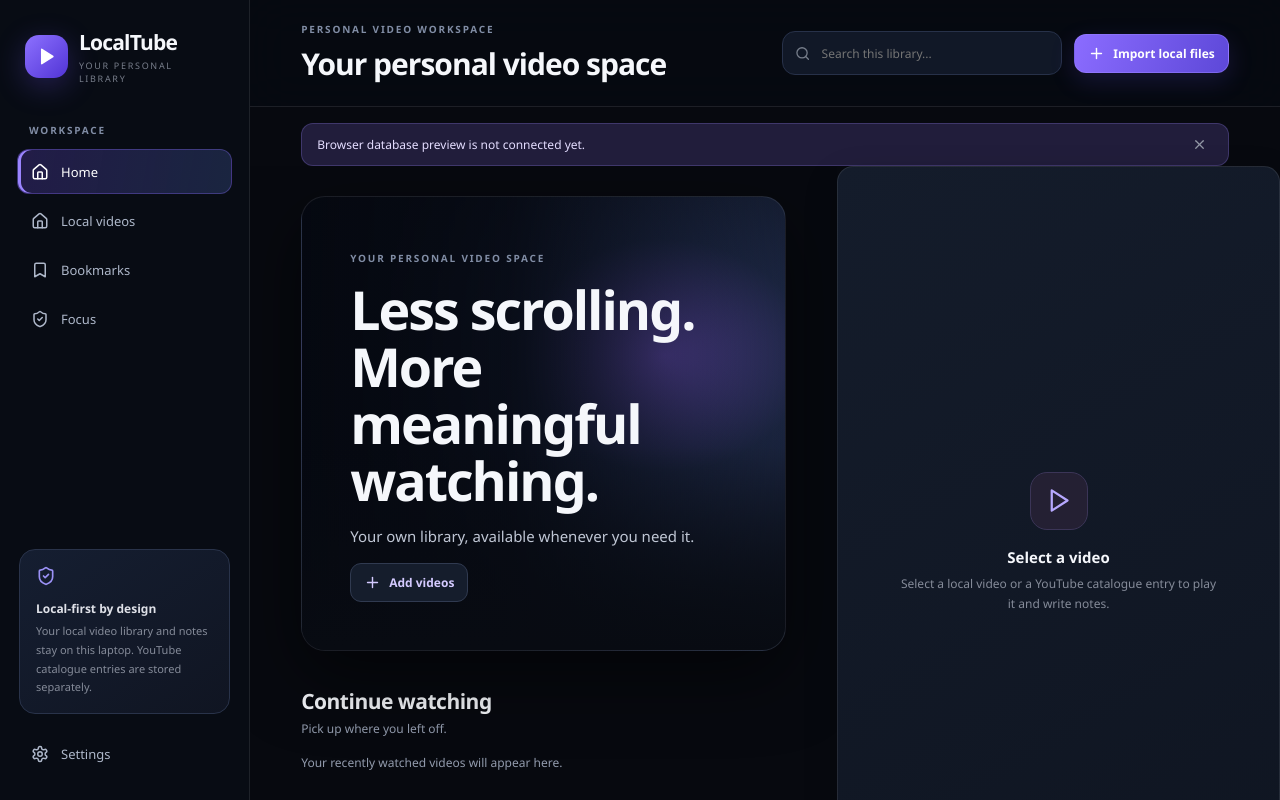
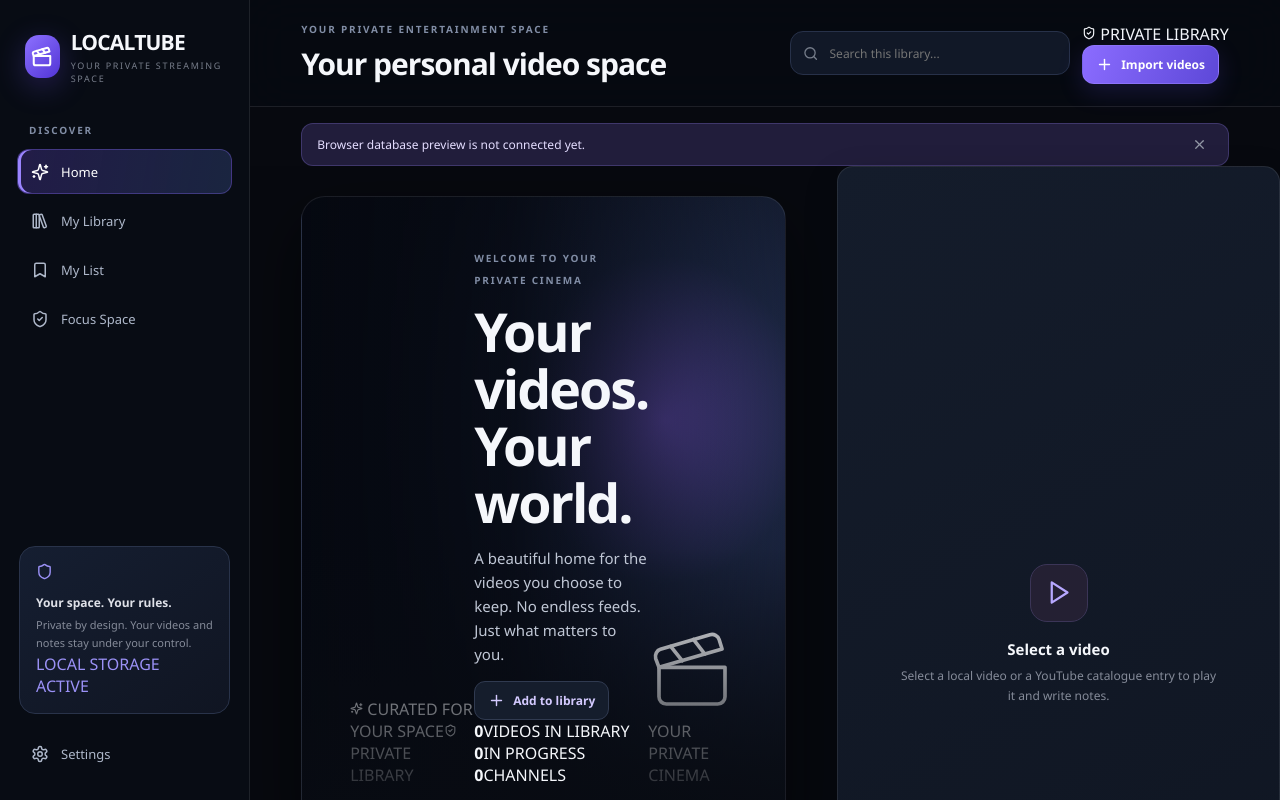
Before and after one commit to sameerahammedat-spec/Local-Tube, a React (Vite) app: page / in a window 1280 px wide. Shown: the top 800 px of the page. Built offline with nearby package versions, Linux system fonts and the light colour scheme; what @capacitor/core would draw is missing.

Commit message:
Redesign LocalTube workspace with cinematic hero, premium navigation and studio preview

```diff
--- a/src/main.jsx
+++ b/src/main.jsx
@@ -14,7 +14,14 @@ import {
   Youtube,
   X,
   Download,
-  Check
+  Check,
+  Clapperboard,
+  HardDrive,
+  Sparkles,
+  ChevronRight,
+  Shield,
+  LibraryBig,
+  PanelRight
 } from 'lucide-react';
 import './style.css';
 
@@ -484,16 +491,14 @@ function App() {
     <div className="app-shell">
       <aside className="sidebar">
         <div className="brand">
-          <div className="brand-icon">
-            <Play size={19} fill="currentColor" />
-          </div>
-          <div>
-            <strong>LocalTube</strong>
-            <small>YOUR PERSONAL LIBRARY</small>
+          <div className="brand-icon"><Clapperboard size={22} strokeWidth={2.2} /></div>
+          <div className="brand-wordmark">
+            <strong>LOCAL<span>TUBE</span></strong>
+            <small>YOUR PRIVATE STREAMING SPACE</small>
           </div>
         </div>
 
-        <div className="nav-label">WORKSPACE</div>
+        <div className="nav-label">DISCOVER</div>
         <button
           className={`nav-item ${page === 'home' ? 'active' : ''}`}
           onClick={() => {
@@ -503,7 +508,7 @@ function App() {
             setBookmarksOnly(false);
           }}
         >
-          <Home size={18} />
+          <Sparkles size={18} />
           Home
         </button>
 
@@ -516,8 +521,8 @@ function App() {
             setBookmarksOnly(false);
           }}
         >
-          <Home size={18} />
-          Local videos
+          <LibraryBig size={18} />
+          My Library
         </button>
 
         {!(focusSettings.enabled && focusSettings.hideYouTube) && (
@@ -530,7 +535,7 @@ function App() {
           }}
         >
           <Youtube size={18} />
-          YouTube channels
+          Channel Vault
           <span>{channels.length}</span>
         </button>
         )}
@@ -544,7 +549,7 @@ function App() {
           }}
         >
           <Bookmark size={18} />
-          Bookmarks
+          My List
         </button>
 
         <button
@@ -557,16 +562,14 @@ function App() {
           }}
         >
           <ShieldCheck size={18} />
-          Focus
+          Focus Space
         </button>
         <div className="sidebar-bottom">
           <div className="privacy-card">
-            <ShieldCheck size={20} />
-            <strong>Local-first by design</strong>
-            <p>
-              Your local video library and notes stay on this laptop.
-              YouTube catalogue entries are stored separately.
-            </p>
+            <div className="privacy-card-icon"><Shield size={17} /></div>
+            <strong>Your space. Your rules.</strong>
+            <p>Private by design. Your videos and notes stay under your control.</p>
+            <span className="privacy-status"><i /> LOCAL STORAGE ACTIVE</span>
           </div>
 
           <button
@@ -582,7 +585,7 @@ function App() {
       <main className="main-area">
         <header className="topbar">
           <div>
-            <div className="eyebrow">PERSONAL VIDEO WORKSPACE</div>
+            <div className="eyebrow">YOUR PRIVATE ENTERTAINMENT SPACE</div>
             <h1>
               {page === 'home'
                 ? 'Your personal video space'
@@ -613,13 +616,12 @@ function App() {
               )}
             </div>
 
-            <button
-              className="primary-btn"
-              onClick={importLocalFiles}
-            >
-              <Plus size={17} />
-              Import local files
-            </button>
+            <div className="topbar-right">
+              <div className="privacy-pill"><ShieldCheck size={14} /> PRIVATE LIBRARY</div>
+              <button className="primary-btn" onClick={importLocalFiles}>
+                <Plus size={17} /> Import videos
+              </button>
+            </div>
           </div>
         </header>
 
@@ -640,26 +642,38 @@ function App() {
                 backgroundImage: `linear-gradient(90deg,rgba(5,8,16,.98) 0%,rgba(5,8,16,.78) 46%,rgba(5,8,16,.2) 100%),linear-gradient(0deg,#080b12 0%,transparent 58%),url("${featuredVideo.thumbnail_url}")`
               } : undefined}
             >
+              <div className="hero-topline">
+                <span className="hero-kicker"><Sparkles size={13} /> CURATED FOR YOUR SPACE</span>
+                <span className="hero-private"><ShieldCheck size={13} /> PRIVATE LIBRARY</span>
+              </div>
               <div className="mobile-hero-copy">
-                <span className="eyebrow">{featuredVideo ? 'FEATURED IN YOUR LIBRARY' : 'YOUR PERSONAL VIDEO SPACE'}</span>
-                <h2>{featuredVideo ? featuredVideo.title : <>Less scrolling.<br />More meaningful watching.</>}</h2>
-                <p>{featuredVideo ? (featuredVideo.channel_title || 'Continue from your personal collection') : 'Your own library, available whenever you need it.'}</p>
+                <span className="eyebrow">{featuredVideo ? 'PICK UP WHERE YOU LEFT OFF' : 'WELCOME TO YOUR PRIVATE CINEMA'}</span>
+                <h2>{featuredVideo ? featuredVideo.title : <>Your videos.<br />Your world.</>}</h2>
+                <p>{featuredVideo ? (featuredVideo.channel_title || 'Continue from your personal collection') : 'A beautiful home for the videos you choose to keep. No endless feeds. Just what matters to you.'}</p>
                 <div className="hero-actions">
                   {featuredVideo && (
-                    <button className="primary-btn" onClick={() => openVideo(featuredVideo)}>
-                      <Play size={17} fill="currentColor" /> Play featured
+                    <button className="primary-btn hero-play" onClick={() => openVideo(featuredVideo)}>
+                      <Play size={17} fill="currentColor" /> {visibleHistory.some(item => item.id === featuredVideo.id) ? 'Continue watching' : 'Play featured'}
                     </button>
                   )}
-                  <button className="outline-btn" onClick={importLocalFiles}>
-                    <Plus size={17} /> Add videos
+                  <button className="outline-btn hero-add" onClick={importLocalFiles}>
+                    <Plus size={17} /> Add to library
                   </button>
                 </div>
+                <div className="hero-metrics">
+                  <div><strong>{localCount}</strong><span>VIDEOS IN LIBRARY</span></div>
+                  <i />
+                  <div><strong>{visibleHistory.length}</strong><span>IN PROGRESS</span></div>
+                  <i />
+                  <div><strong>{channels.length}</strong><span>CHANNELS</span></div>
+                </div>
               </div>
+              <div className="hero-side-mark"><Clapperboard size={88} strokeWidth={1} /><span>YOUR PRIVATE CINEMA</span></div>
             </div>
 
             <div className="section-head">
               <div>
-                <h2>Continue watching</h2>
+                <h2><span className="shelf-accent">01</span> Continue watching</h2>
                 <p>Pick up where you left off.</p>
               </div>
             </div>
@@ -675,8 +689,8 @@ function App() {
               <>
                 <div className="section-head mobile-shelf-heading">
                   <div>
-                    <h2>Recommended from your library</h2>
-                    <p>Suggestions from content you've already imported.</p>
+                    <h2><span className="shelf-accent">02</span> Handpicked for you</h2>
+                    <p>Discover something worth your time from your own collection.</p>
                   </div>
                 </div>
 
@@ -695,8 +709,8 @@ function App() {
 
             <div className="section-head mobile-shelf-heading">
               <div>
-                <h2>Recently added</h2>
-                <p>Your latest local videos.</p>
+                <h2><span className="shelf-accent">03</span> Recently added</h2>
+                <p>Fresh additions to your personal library.</p>
               </div>
             </div>
 
@@ -898,7 +912,7 @@ function App() {
             <>
               <div className="player-heading">
                 <div>
-                  <span className="eyebrow">NOW SELECTED</span>
+                  <span className="eyebrow"><PanelRight size={12} /> NOW IN YOUR STUDIO</span>
                   <h2>{selected.title}</h2>
                   <p>{selected.channel_title}</p>
                 </div>
@@ -927,25 +941,23 @@ function App() {
                 </button>
               </div>
 
-              <div className="player-frame">
-                <div className="catalogue-placeholder">
-                  <Play size={36} />
-
+              <div className="player-frame premium-preview">
+                {selected.thumbnail_url && <img className="preview-image" src={selected.thumbnail_url} alt="" />}
+                <div className="preview-shade" />
+                <div className="preview-topline"><span>{selected.isLocal ? 'LOCAL COLLECTION' : 'CHANNEL VAULT'}</span><span><ShieldCheck size={12} /> PRIVATE SESSION</span></div>
+                <div className="preview-center">
+                  <button className="preview-play" onClick={() => openVideo(selected)} aria-label="Open selected video"><Play size={25} fill="currentColor" /></button>
                   <strong>{selected.title}</strong>
-
-                  <p>
-                    {selected.isLocal
-                      ? 'Local video'
-                      : 'YouTube channel video'}
-                    {' '}· Opens in the dedicated LocalTube player.
-                  </p>
+                  <p>{selected.isLocal ? 'Ready in your local library' : 'Ready to watch from your imported channel'}</p>
+                  <button className="preview-open" onClick={() => openVideo(selected)}>Open player <ChevronRight size={15} /></button>
                 </div>
+                <div className="preview-bottomline"><span><HardDrive size={12} /> {selected.isLocal ? 'ON THIS DEVICE' : 'YOUTUBE EMBED'}</span><span>LOCALTUBE PLAYER</span></div>
               </div>
 
               <div className="detail-tabs">
                 <span className="tab-active">
                   <NotebookPen size={15} />
-                  Notes
+                  WATCH NOTES
                 </span>
 
                 <span className="local-indicator">
@@ -954,7 +966,7 @@ function App() {
               </div>
 
               <div className="notes-toolbar">
-                <span>VIDEO NOTES</span>
+                <span>YOUR PRIVATE NOTES</span>
 
                 <button
                   className="subtle-btn small"
```
